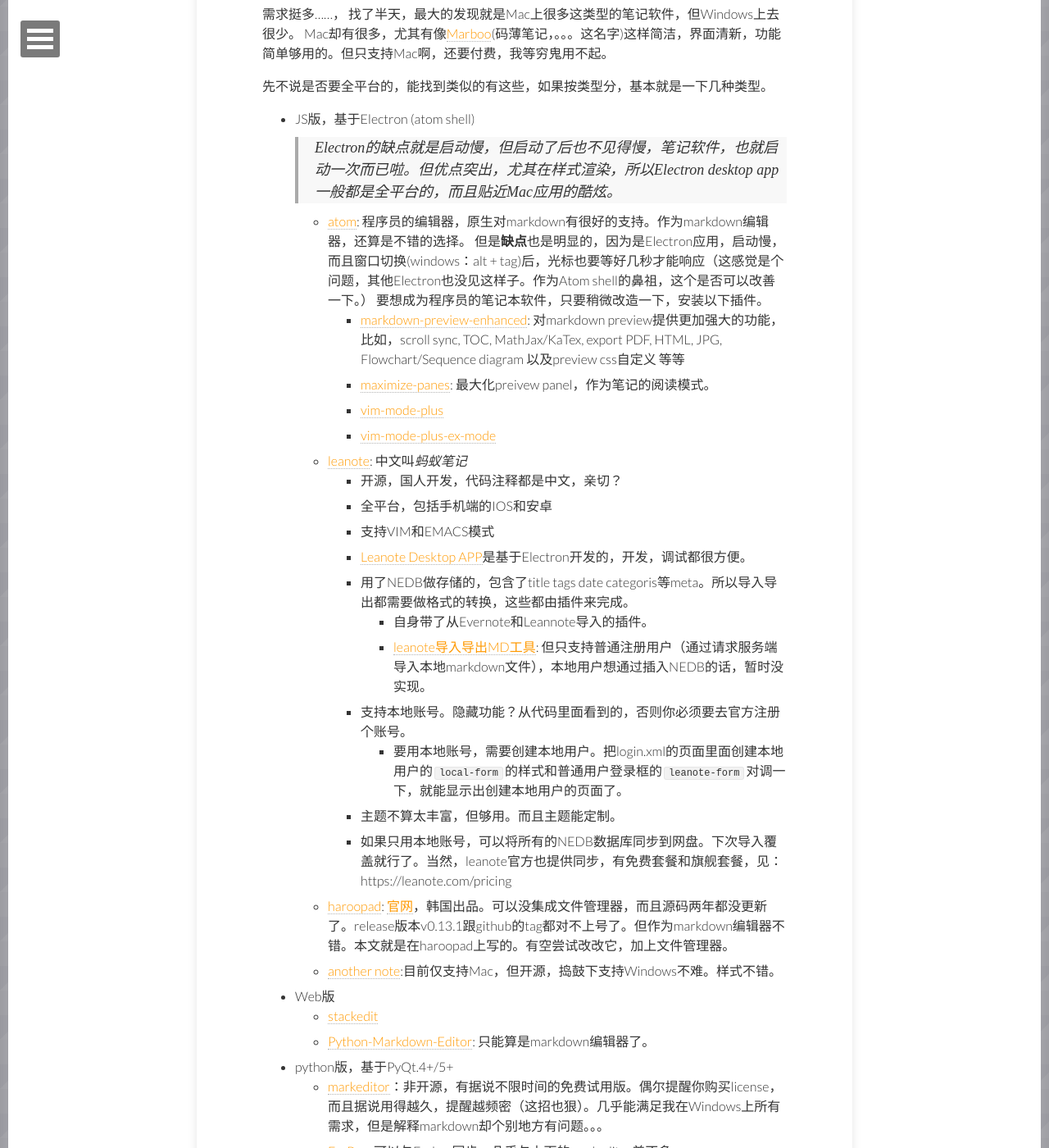
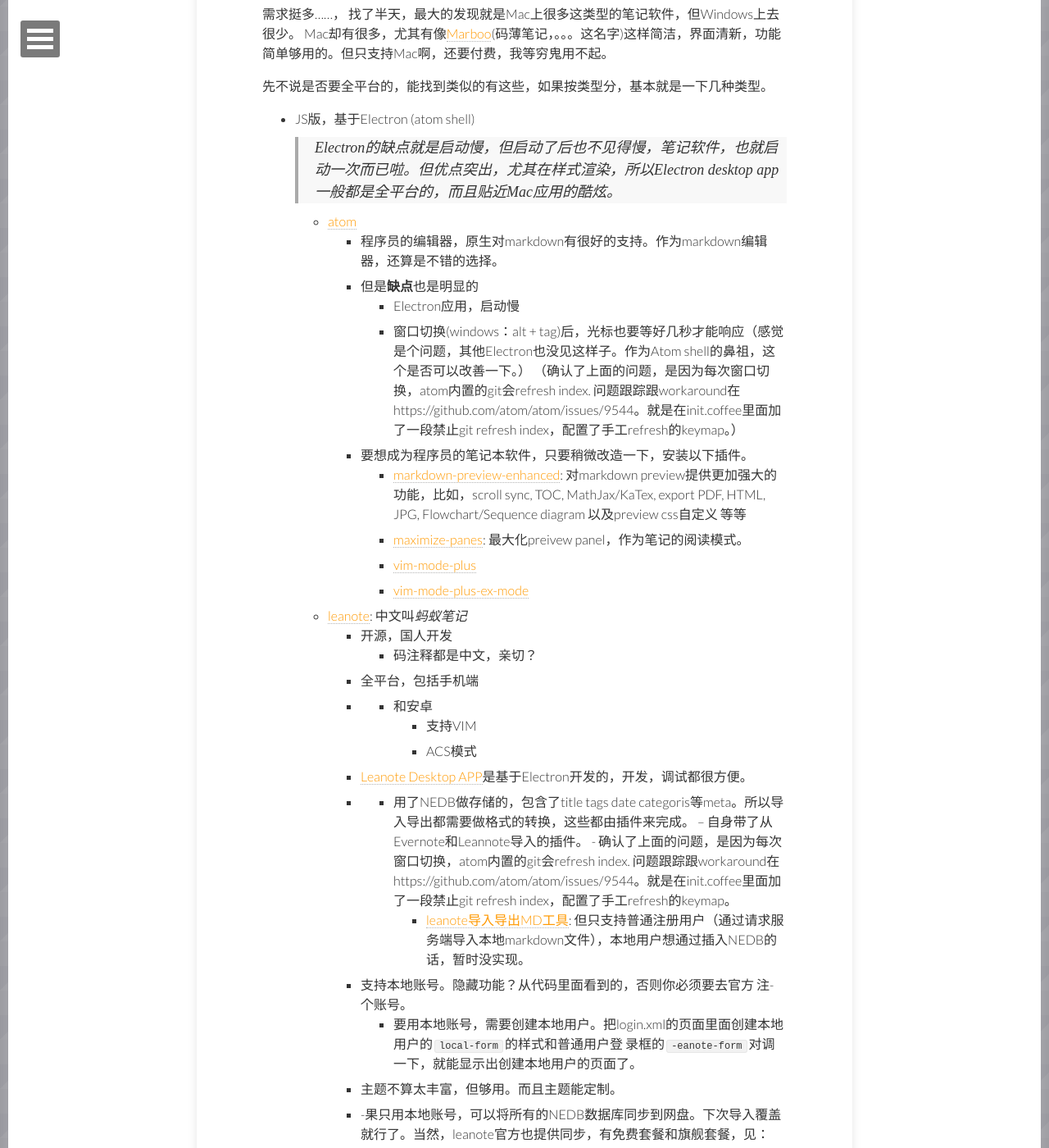
Before and after one commit to KasperDeng/kasperdeng.github.io, a Jekyll site: the page built from _posts/2016-12-25-markdown-notebook.md, in a window 1280 px wide and 1400 px high, scrolled down 1072 px. Shown: the whole window at 82% size. Built offline with Jekyll 4.4.1, drawn with Linux system fonts in a browser that asks for light colours; nearby versions of some CDN libraries; comment, search, counter and statistics services are not loaded; some of the changed text lies outside the part shown.

Commit message:
update markdown notebook

```diff
--- a/_posts/2016-12-25-markdown-notebook.md
+++ b/_posts/2016-12-25-markdown-notebook.md
@@ -34,26 +34,33 @@
 * JS版，基于Electron (atom shell)
 > Electron的缺点就是启动慢，但启动了后也不见得慢，笔记软件，也就启动一次而已啦。但优点突出，尤其在样式渲染，所以Electron desktop app一般都是全平台的，而且贴近Mac应用的酷炫。
 
-  - [atom](https://atom.io): 程序员的编辑器，原生对markdown有很好的支持。作为markdown编辑器，还算是不错的选择。
-  但是**缺点**也是明显的，因为是Electron应用，启动慢，而且窗口切换(windows：alt + tag)后，光标也要等好几秒才能响应（这感觉是个问题，其他Electron也没见这样子。作为Atom shell的鼻祖，这个是否可以改善一下。）
-  要想成为程序员的笔记本软件，只要稍微改造一下，安装以下插件。
-     + [markdown-preview-enhanced](https://github.com/shd101wyy/markdown-preview-enhanced): 对markdown preview提供更加强大的功能，比如，scroll sync, TOC, MathJax/KaTex, export PDF, HTML, JPG, Flowchart/Sequence diagram 以及preview css自定义 等等
-     + [maximize-panes](https://atom.io/packages/maximize-panes): 最大化preivew panel，作为笔记的阅读模式。
-     + [vim-mode-plus](https://atom.io/packages/vim-mode-plus)
-     + [vim-mode-plus-ex-mode](https://atom.io/packages/vim-mode-plus-ex-mode)
+  - [atom](https://atom.io)
+     + 程序员的编辑器，原生对markdown有很好的支持。作为markdown编辑器，还算是不错的选择。
+     + 但是**缺点**也是明显的
+        - Electron应用，启动慢
+        - 窗口切换(windows：alt + tag)后，光标也要等好几秒才能响应（感觉是个问题，其他Electron也没见这样子。作为Atom shell的鼻祖，这个是否可以改善一下。） （确认了上面的问题，是因为每次窗口切换，atom内置的git会refresh index. 问题跟踪跟workaround在https://github.com/atom/atom/issues/9544。就是在init.coffee里面加了一段禁止git refresh index，配置了手工refresh的keymap。）
+     +  要想成为程序员的笔记本软件，只要稍微改造一下，安装以下插件。
+        - [markdown-preview-enhanced](https://github.com/shd101wyy/markdown-preview-enhanced): 对markdown preview提供更加强大的功能，比如，scroll sync, TOC, MathJax/KaTex, export PDF, HTML, JPG, Flowchart/Sequence diagram 以及preview css自定义 等等
+        - [maximize-panes](https://atom.io/packages/maximize-panes): 最大化preivew panel，作为笔记的阅读模式。
+        - [vim-mode-plus](https://atom.io/packages/vim-mode-plus)
+        - [vim-mode-plus-ex-mode](https://atom.io/packages/vim-mode-plus-ex-mode)
 
   - [leanote](https://github.com/leanote/leanote): 中文叫*蚂蚁笔记*
-     * 开源，国人开发，代码注释都是中文，亲切？
-     * 全平台，包括手机端的IOS和安卓
-     * 支持VIM和EMACS模式
+     * 开源，国人开发
+        + 码注释都是中文，亲切？
+     * 全平台，包括手机端
+     +       - 和安卓
+        * 支持VIM
+        - ACS模式
      * [Leanote Desktop APP](https://github.com/leanote/desktop-app)是基于Electron开发的，开发，调试都很方便。
-     * 用了NEDB做存储的，包含了title tags date categoris等meta。所以导入导出都需要做格式的转换，这些都由插件来完成。
-        - 自身带了从Evernote和Leannote导入的插件。
+     +     * 用了NEDB做存储的，包含了title tags date categoris等meta。所以导入导出都需要做格式的转换，这些都由插件来完成。
+          -- 自身带了从Evernote和Leannote导入的插件。
+          - 确认了上面的问题，是因为每次窗口切换，atom内置的git会refresh index. 问题跟踪跟workaround在https://github.com/atom/atom/issues/9544。就是在init.coffee里面加了一段禁止git refresh index，配置了手工refresh的keymap。
         - [leanote导入导出MD工具](https://github.com/goodbest/Leanote4MD): 但只支持普通注册用户（通过请求服务端导入本地markdown文件），本地用户想通过插入NEDB的话，暂时没实现。
-     * 支持本地账号。隐藏功能？从代码里面看到的，否则你必须要去官方注册个账号。
-        - 要用本地账号，需要创建本地用户。把login.xml的页面里面创建本地用户的`local-form`的样式和普通用户登录框的`leanote-form`对调一下，就能显示出创建本地用户的页面了。
+     * 支持本地账号。隐藏功能？从代码里面看到的，否则你必须要去官方   注-个账号。
+        - 要用本地账号，需要创建本地用户。把login.xml的页面里面创建本地用户的`local-form`的样式和普通用户登   录框的`-eanote-form`对调一下，就能显示出创建本地用户的页面了。
      * 主题不算太丰富，但够用。而且主题能定制。
-     * 如果只用本地账号，可以将所有的NEDB数据库同步到网盘。下次导入覆盖就行了。当然，leanote官方也提供同步，有免费套餐和旗舰套餐，见：https://leanote.com/pricing
+     *    -果只用本地账号，可以将所有的NEDB数据库同步到网盘。下次导入覆盖就行了。当然，leanote官方也提供同步，有免费套餐和旗舰套餐，见：https://leanote.com/pricing
   - [haroopad](https://github.com/rhiokim/haroopad): [官网](http://pad.haroopress.com/)，韩国出品。可以没集成文件管理器，而且源码两年都没更新了。release版本v0.13.1跟github的tag都对不上号了。但作为markdown编辑器不错。本文就是在haroopad上写的。有空尝试改改它，加上文件管理器。
   - [another note](https://github.com/AnotherNote/anote):目前仅支持Mac，但开源，捣鼓下支持Windows不难。样式不错。
 
```
